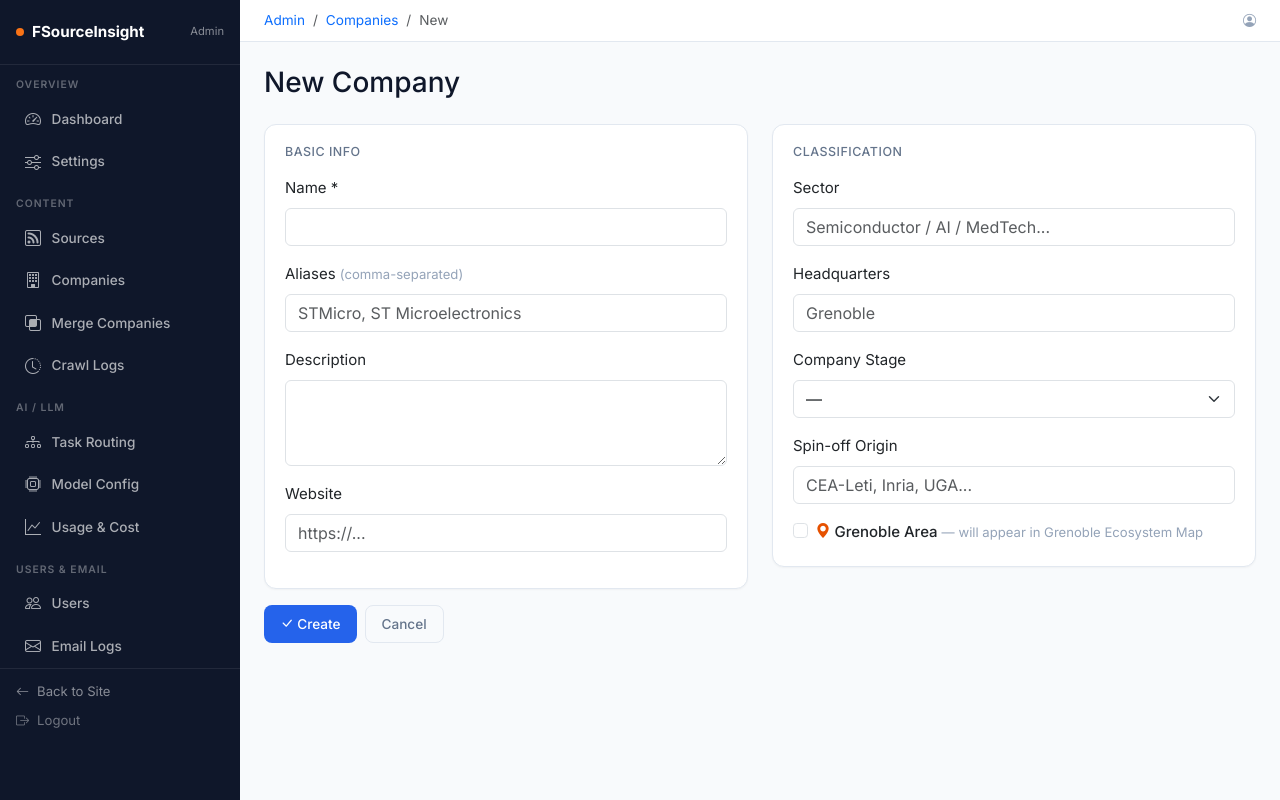
After one commit to zhubinghui/FSourceInsight, a Python web app: template app/web/templates/admin/company_form.html in a window 1280 px wide. The commit adds this page. Run offline with Jinja, Linux system fonts and the light colour scheme; the template is opened without the code that fills it, so the values that code supplies are empty.

Commit message:
feat: admin company creation with duplicate checking
New route /admin/companies/new:
- Full form: name, aliases, description, website, headquarters, sector,
  company_stage, spinoff_origin, is_grenoble checkbox
- Triple duplicate check: by slug, by name (case-insensitive), by alias
- Clear hint: "Grenoble Area — will appear in Grenoble Ecosystem Map"

Unified company_form.html template:
- Used for both create and edit
- Two-column layout: Basic Info + Classification
- Includes company_stage dropdown and spinoff_origin input
- Edit route also updated with rename duplicate check

Companies list:
- Added "New Company" button alongside "Merge"
- Shows total count in header

Co-Authored-By: Claude Opus 4.6 (1M context) <noreply@anthropic.com>

```diff
--- /dev/null
+++ b/app/web/templates/admin/company_form.html
@@ -0,0 +1,94 @@
+{% extends "admin/admin_base.html" %}
+{% block title %}{{ 'Edit' if company else 'New' }} Company{% endblock %}
+{% block breadcrumb %}
+<li class="breadcrumb-item"><a href="{{ url_for('admin.companies') }}" class="text-decoration-none">Companies</a></li>
+<li class="breadcrumb-item active">{{ 'Edit' if company else 'New' }}</li>
+{% endblock %}
+{% block content %}
+<h3 class="mb-4">{{ 'Edit: ' + company.name if company else 'New Company' }}</h3>
+
+<form method="post">
+    <input type="hidden" name="csrf_token" value="{{ csrf_token() }}">
+
+    <div class="row">
+        <div class="col-md-6">
+            <div class="card card-fs mb-3">
+                <div class="card-body">
+                    <h6 class="text-fs-secondary text-uppercase mb-3" style="font-size: 0.78rem; letter-spacing: 0.5px;">Basic Info</h6>
+
+                    <div class="mb-3">
+                        <label class="form-label">Name *</label>
+                        <input type="text" class="form-control" name="name" required
+                               value="{{ company.name if company else '' }}">
+                    </div>
+                    <div class="mb-3">
+                        <label class="form-label">Aliases <small class="text-fs-muted">(comma-separated)</small></label>
+                        <input type="text" class="form-control" name="aliases"
+                               value="{{ company.aliases | join(', ') if company and company.aliases else '' }}"
+                               placeholder="STMicro, ST Microelectronics">
+                    </div>
+                    <div class="mb-3">
+                        <label class="form-label">Description</label>
+                        <textarea class="form-control" name="description" rows="3">{{ company.description or '' if company else '' }}</textarea>
+                    </div>
+                    <div class="mb-3">
+                        <label class="form-label">Website</label>
+                        <input type="url" class="form-control" name="website"
+                               value="{{ company.website or '' if company else '' }}" placeholder="https://...">
+                    </div>
+                </div>
+            </div>
+        </div>
+
+        <div class="col-md-6">
+            <div class="card card-fs mb-3">
+                <div class="card-body">
+                    <h6 class="text-fs-secondary text-uppercase mb-3" style="font-size: 0.78rem; letter-spacing: 0.5px;">Classification</h6>
+
+                    <div class="mb-3">
+                        <label class="form-label">Sector</label>
+                        <input type="text" class="form-control" name="sector"
+                               value="{{ company.sector or '' if company else '' }}"
+                               placeholder="Semiconductor / AI / MedTech...">
+                    </div>
+                    <div class="mb-3">
+                        <label class="form-label">Headquarters</label>
+                        <input type="text" class="form-control" name="headquarters"
+                               value="{{ company.headquarters or '' if company else '' }}" placeholder="Grenoble">
+                    </div>
+                    <div class="mb-3">
+                        <label class="form-label">Company Stage</label>
+                        <select name="company_stage" class="form-select">
+                            <option value="">—</option>
+                            {% for s in stages %}
+                            {% if s %}
+                            <option value="{{ s }}" {{ 'selected' if company and company.company_stage == s }}>{{ s }}</option>
+                            {% endif %}
+                            {% endfor %}
+                        </select>
+                    </div>
+                    <div class="mb-3">
+                        <label class="form-label">Spin-off Origin</label>
+                        <input type="text" class="form-control" name="spinoff_origin"
+                               value="{{ company.spinoff_origin or '' if company else '' }}"
+                               placeholder="CEA-Leti, Inria, UGA...">
+                    </div>
+                    <div class="form-check mt-3">
+                        <input type="checkbox" class="form-check-input" name="is_grenoble" id="is_grenoble"
+                               {{ 'checked' if company and company.is_grenoble }}>
+                        <label class="form-check-label fw-medium" for="is_grenoble">
+                            <i class="bi bi-geo-alt-fill" style="color: var(--fs-orange);"></i>
+                            Grenoble Area <small class="text-fs-muted fw-normal">— will appear in Grenoble Ecosystem Map</small>
+                        </label>
+                    </div>
+                </div>
+            </div>
+        </div>
+    </div>
+
+    <div class="d-flex gap-2">
+        <button type="submit" class="btn btn-fs-primary"><i class="bi bi-check-lg"></i> {{ 'Save' if company else 'Create' }}</button>
+        <a href="{{ url_for('admin.companies') }}" class="btn btn-fs-ghost">Cancel</a>
+    </div>
+</form>
+{% endblock %}
```
Also changed, not shown: app/web/templates/admin/companies.html (+9 -4 lines), app/web/views/admin.py (+70 -8 lines).
